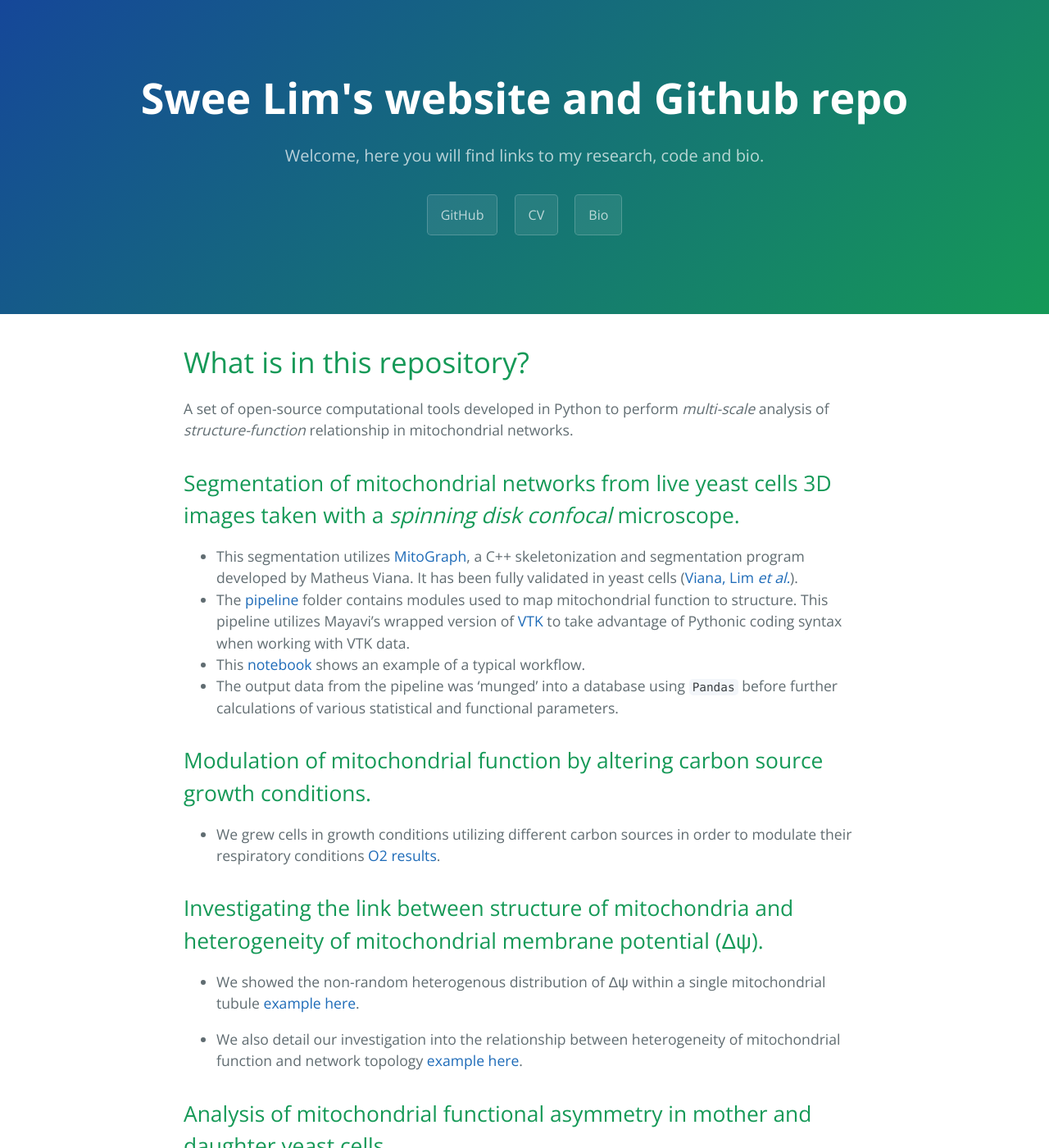
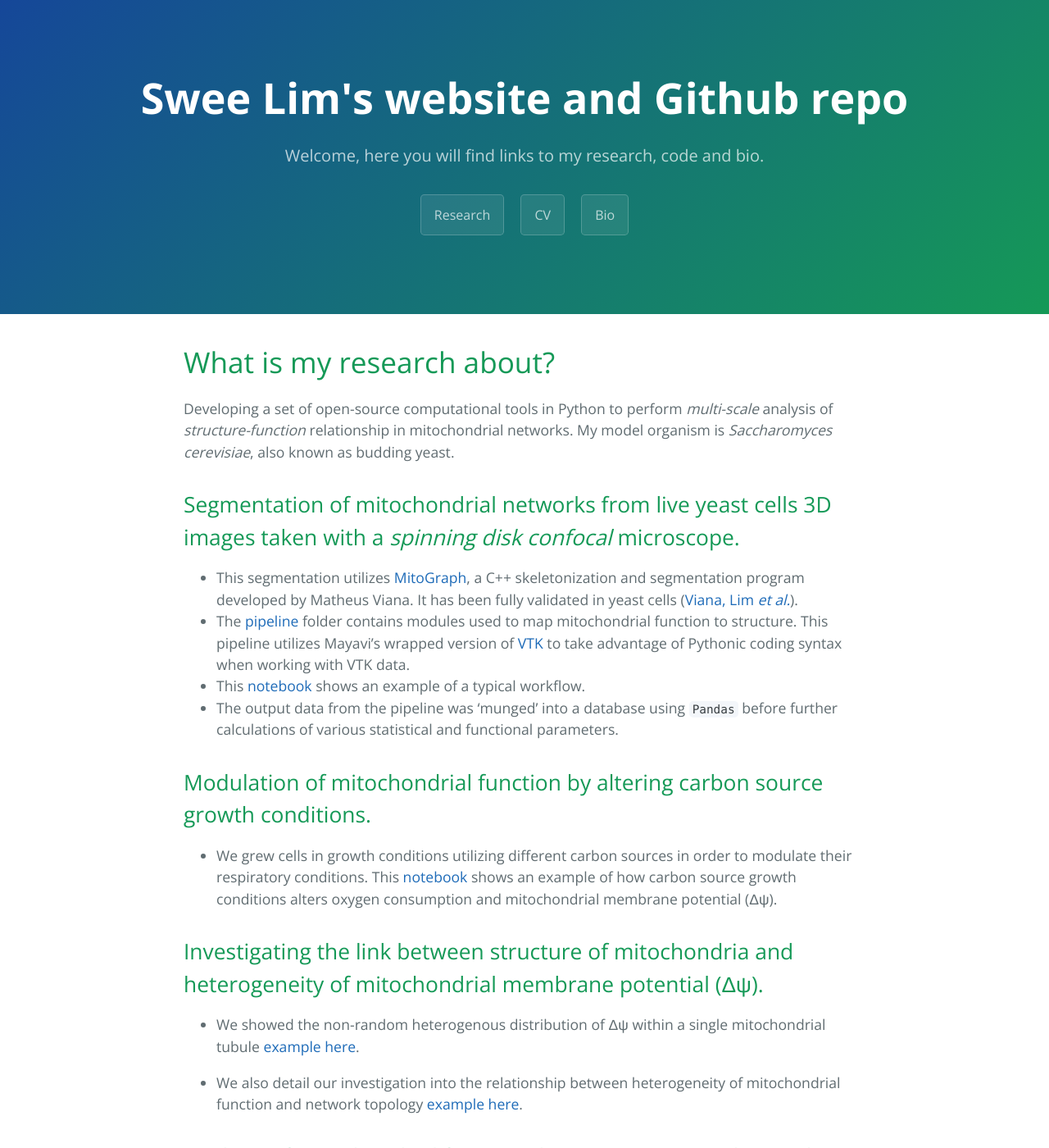
Before and after one commit to moosekaka/moosekaka.github.io, a Jekyll site: the page built from research/index.md, in a window 1280 px wide and 1400 px high. Shown: the whole window at 82% size. Built offline with Jekyll 4.4.1, drawn with Linux system fonts in a browser that asks for light colours; Markdown is read by kramdown in place of the engine named in the settings; some of the changed text lies outside the part shown.

Commit message:
more images

```diff
--- a/_includes/page-header.html
+++ b/_includes/page-header.html
@@ -1,7 +1,7 @@
 <section class="page-header">
   <h1 class="project-name">{{ site.title }}</h1>
   <h2 class="project-tagline">{{ site.tagline }}</h2>
-  <a href="{{ site.github.url }}/research" class="btn">GitHub</a>
+  <a href="{{ site.github.url }}/research" class="btn">Research</a>
   <a href="#" class="btn">CV</a>
   <a href="{{ site.github.url }}/about" class="btn">Bio</a>
 </section>
--- a/research/index.md
+++ b/research/index.md
@@ -1,8 +1,8 @@
 ---
 layout: default
 ---
-# What is in this repository?
-A set of open-source computational tools developed in Python to perform *multi-scale* analysis of *structure-function* relationship in mitochondrial networks.
+# What is my research about?
+Developing a set of open-source computational tools in Python to perform *multi-scale* analysis of *structure-function* relationship in mitochondrial networks. My model organism is *Saccharomyces cerevisiae*, also known as budding yeast.
 
 ##Segmentation of mitochondrial networks from live yeast cells 3D images taken with a *spinning disk confocal* microscope.
 - This segmentation utilizes [MitoGraph](https://github.com/vianamp/MitoGraph.git), a C++ skeletonization and segmentation program developed by Matheus Viana. It has been fully validated in yeast cells \([Viana, Lim *et al.*](http://www.ncbi.nlm.nih.gov/pubmed/25640425)).
@@ -11,7 +11,7 @@ A set of open-source computational tools developed in Python to perform *multi-s
 - The output data from the pipeline was 'munged' into a database using [`Pandas`](http://pandas.pydata.org/pandas-docs/stable/) before further calculations of various statistical and functional parameters.
 
 ##Modulation of mitochondrial function by altering carbon source growth conditions.
-- We grew cells in growth conditions utilizing different carbon sources in order to modulate their respiratory conditions [O2 results](https://github.com/moosekaka/sweepython/blob/master/o2_vr_dy_panel.ipynb).
+- We grew cells in growth conditions utilizing different carbon sources in order to modulate their respiratory conditions. This [notebook](https://github.com/moosekaka/sweepython/blob/master/o2_vr_dy_panel.ipynb) shows an example of how carbon source growth conditions alters oxygen consumption and mitochondrial membrane potential (Δψ).
 
 ##Investigating the link between structure of mitochondria and heterogeneity of mitochondrial membrane potential (Δψ).
 - We showed the non-random heterogenous distribution of Δψ within a single mitochondrial tubule [example here](https://github.com/moosekaka/sweepython/tree/master/tubuleHet).
@@ -22,10 +22,12 @@ A set of open-source computational tools developed in Python to perform *multi-s
 - A [set of tools](https://github.com/moosekaka/sweepython/tree/master/mombud/vtk_viz) to interactively visualize the 3D mitochondrial skeleton and pick points to classify the cell as a mother or daughter region. This [Ipython notebook](https://github.com/moosekaka/sweepython/blob/master/mother%20bud%20analysis.ipynb) demonstrates an application of these tools to study how mitochondrial membrane potential (Δψ) is distributed differently between the mother and daughter cell.
 
 <p align="center">
-<img src="./images/coors.png" width="300" />
+<img src="{{site.github.url}}/images/coors.png" width="300" />
 </p>
 
-###Requirements
+####Requirements
+If you wish to download the source code for the pipeline, you need to have these dependencies installed:
+
 * Pandas
 * Matplotlib
 * Mayavi\**
@@ -35,7 +37,7 @@ A set of open-source computational tools developed in Python to perform *multi-s
 * Scipy
 * VTK
 
-_\** MayaVi has a known conflict when run under IPython and Python 2.7, specifically incompatible API versions. To fix, set QT_API=pyqt under your enviroment variables, either in BASH or Windows advanced settings._
+\**MayaVi has a known conflict when run under IPython and Python 2.7, specifically incompatible API versions. To fix, set QT_API=pyqt under your enviroment variables, either in BASH or Windows advanced settings.
 
 
 The best way to ensure all dependencies are fulfilled is by installing the [Anaconda](https://www.continuum.io/downloads) Python package.
```
Also changed, not shown: index.md (+4 -1 lines), images/coors.png (added), 1 other file.
